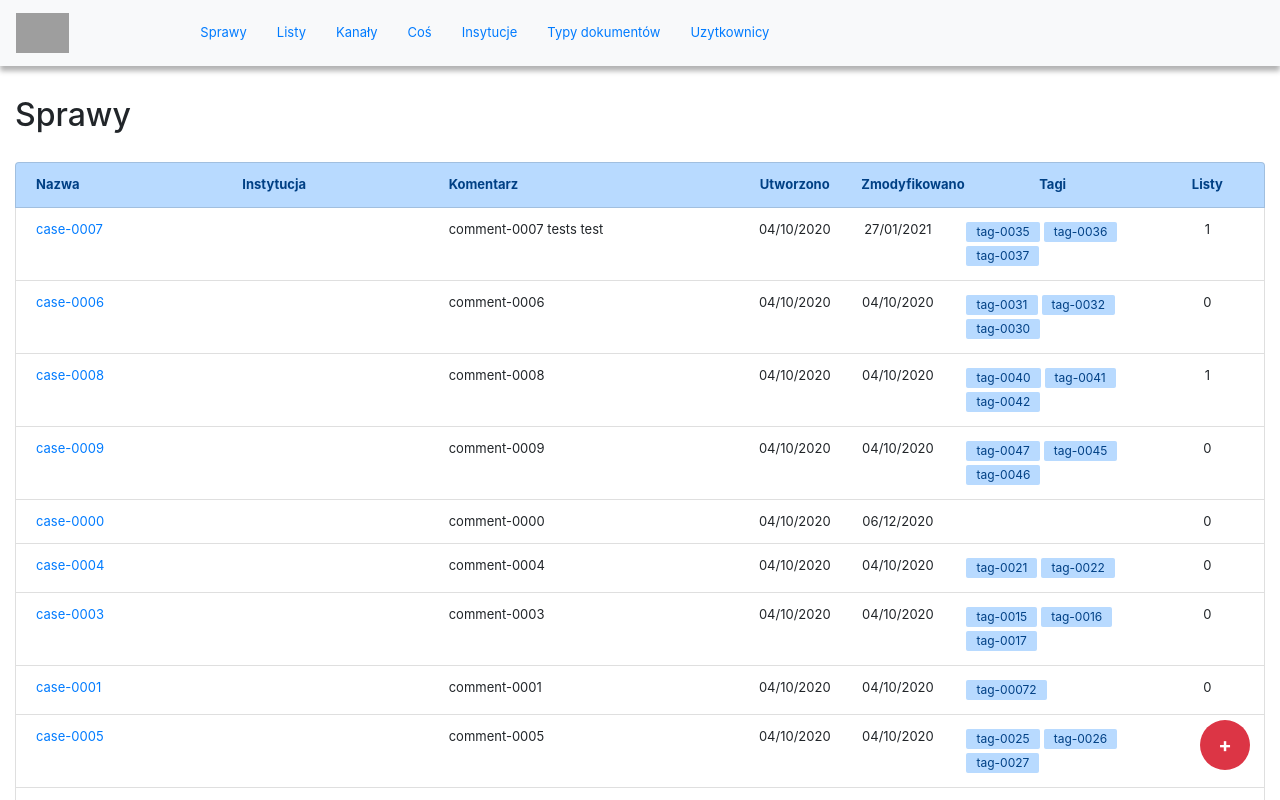
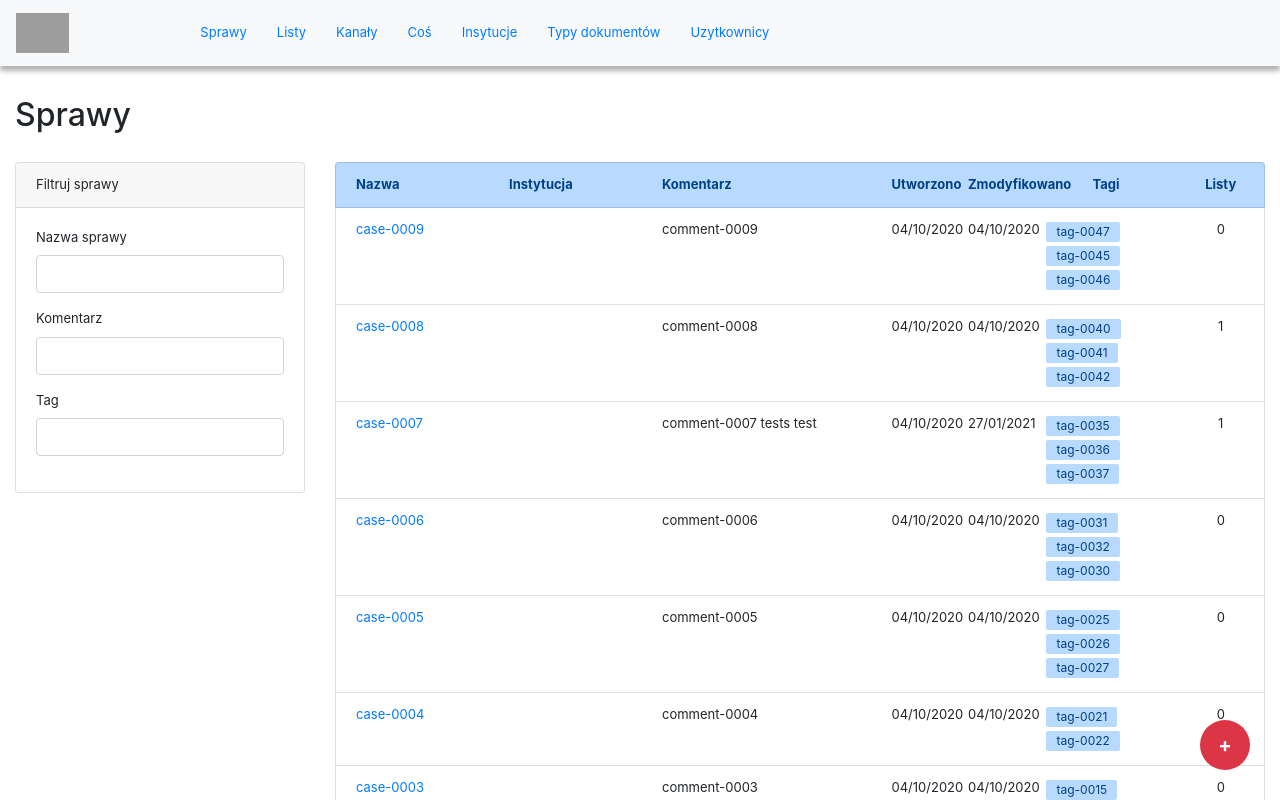
Before and after one commit to WlodzimierzKorza/small_eod, a React (Create React App) app: page /cases in a window 1280 px wide. Shown: the top 800 px of the page. Built offline with nearby package versions, Linux system fonts and the light colour scheme; grey boxes are pictures that could not be loaded.

Commit message:
Add adding case functionality and cases filtering

```diff
--- /dev/null
+++ b/src/components/Cases/CasesFilterForm.js
@@ -0,0 +1,28 @@
+import React from 'react'
+import { Card, Form } from 'react-bootstrap'
+
+const CasesFilterForm = ({ handleChange, tagsHandleChange }) => {
+    return (
+        <Card>
+            <Card.Header>Filtruj sprawy</Card.Header>
+            <Card.Body>
+                <Form>
+                    <Form.Group>
+                        <Form.Label>Nazwa sprawy</Form.Label>
+                        <Form.Control name="name" onChange={handleChange} />
+                    </Form.Group>
+                    <Form.Group>
+                        <Form.Label>Komentarz</Form.Label>
+                        <Form.Control name="comment" onChange={handleChange} />
+                    </Form.Group>
+                    <Form.Group>
+                        <Form.Label>Tag</Form.Label>
+                        <Form.Control name="tags" onChange={tagsHandleChange} />
+                    </Form.Group>
+                </Form>
+            </Card.Body>
+        </Card>
+    )
+}
+
+export default CasesFilterForm
--- a/src/components/Cases/CasesList.js
+++ b/src/components/Cases/CasesList.js
@@ -1,15 +1,20 @@
 import React from 'react'
-import { connect } from 'react-redux'
 import { ListGroup, Row, Col } from 'react-bootstrap'
 import CasesRow from './CasesRow'
 
-const CasesList = ({ state }) => {
-    console.log(state)
+const CasesList = ({ cases, handleSort }) => {
     return (
         <ListGroup>
             <ListGroup.Item variant="primary">
                 <Row className="font-weight-bold">
-                    <Col md={2}>Nazwa</Col>
+                    <Col
+                        md={2}
+                        onClick={() => {
+                            handleSort('name')
+                        }}
+                    >
+                        Nazwa
+                    </Col>
                     <Col md={2}>Instytucja</Col>
                     <Col md={3}>Komentarz</Col>
                     <Col md={1} className="text-center">
@@ -26,17 +31,10 @@ const CasesList = ({ state }) => {
                     </Col>
                 </Row>
             </ListGroup.Item>
-            {state.cases.map((item) => {
+            {cases.map((item) => {
                 return <CasesRow key={item.id} item={item} />
             })}
         </ListGroup>
     )
 }
-
-const mapStateToProps = (state) => {
-    return {
-        state,
-    }
-}
-
-export default connect(mapStateToProps, null)(CasesList)
+export default CasesList
--- a/src/components/Cases/CasesModal.js
+++ b/src/components/Cases/CasesModal.js
@@ -1,12 +1,13 @@
 import React from 'react'
+import { connect } from 'react-redux'
+import { addItem } from '../../redux/actions'
 import { Modal, Col, Form, FormLabel, Button } from 'react-bootstrap'
 import { Formik, Form as FormikForm } from 'formik'
 
-const CasesModal = ({ onHide, show }) => {
+const CasesModal = ({ onHide, show, addItem, state }) => {
     return (
         <Modal show={show} onHide={onHide} size="lg">
             <Modal.Header closeButton>Dodaj sprawę</Modal.Header>
-            <Modal.Body>
             <Formik
                 initialValues={{
                     id: '',
@@ -31,12 +32,14 @@ const CasesModal = ({ onHide, show }) => {
                     }
                     return errors
                 }}
-                    onSubmit={(values, { resetForm, setFieldValue }) => {}}
+                onSubmit={(values, { resetForm, setFieldValue }) => {
+                    addItem('cases', { ...values, id: new Date().getTime() })
+                }}
             >
                 {({ values, errors, handleChange, setFieldValue }) => {
-                        console.log(values, errors)
                     return (
                         <FormikForm>
+                            <Modal.Body>
                                 <Form.Row>
                                     <Col>
                                         <Form.Group>
@@ -59,6 +62,7 @@ const CasesModal = ({ onHide, show }) => {
                                             <Form.Control
                                                 name="instytution"
                                                 as="select"
+                                                onChange={handleChange}
                                             ></Form.Control>
                                         </Form.Group>
                                     </Col>
@@ -82,13 +86,20 @@ const CasesModal = ({ onHide, show }) => {
                                     <Col>
                                         <Form.Group>
                                             <FormLabel>Czyja sprawa</FormLabel>
-                                            <Form.Control as="select"></Form.Control>
+                                            <Form.Control
+                                                as="select"
+                                                onChange={handleChange}
+                                                name=""
+                                            >
+                                                <option vlaue="client">Klient</option>
+                                                <option value="sowp">SOWP</option>
+                                            </Form.Control>
                                         </Form.Group>
                                     </Col>
                                     <Col>
                                         <Form.Group>
                                             <FormLabel>Odpowiedzialny za sprawę</FormLabel>
-                                            <Form.Control as="select"></Form.Control>
+                                            <Form.Control as="select">{}</Form.Control>
                                         </Form.Group>
                                     </Col>
                                     <Col>
@@ -104,16 +115,30 @@ const CasesModal = ({ onHide, show }) => {
                                         </Form.Group>
                                     </Col>
                                 </Form.Row>
+                            </Modal.Body>
+                            <Modal.Footer>
+                                <Button variant="outline-primary" type="submit">
+                                    Dodaj sprawę
+                                </Button>
+                            </Modal.Footer>
                         </FormikForm>
                     )
                 }}
             </Formik>
-            </Modal.Body>
-            <Modal.Footer>
-                <Button variant="outline-primary">Dodaj sprawę</Button>
-            </Modal.Footer>
         </Modal>
     )
 }
+const mapStateToProps = (state) => {
+    return {
+        state,
+    }
+}
+const mapDispatchToProps = (dispatch) => {
+    return {
+        addItem: (type, item) => {
+            dispatch(addItem(type, item))
+        },
+    }
+}
 
-export default CasesModal
+export default connect(mapStateToProps, mapDispatchToProps)(CasesModal)
--- a/src/helpers/index.js
+++ b/src/helpers/index.js
@@ -15,3 +15,23 @@ export const sortArray = (array, param, order) => {
         return a[param] < b[param] ? 1 : -1
     })
 }
+
+export const arrayStringFilter = (array, field, value, tag) => {
+    console.log(field, value)
+    if (value.length > 2) {
+        return array.filter((item) => {
+            return item[field].toLowerCase().search(value) !== -1
+        })
+    } else return array
+}
+export const arrayTagsFilter = (array, value) => {
+    if (value.length > 2) {
+        return array.filter((item) => {
+            return (
+                item.tags.filter((tag) => {
+                    return tag.toLowerCase().search(value) !== -1
+                }).length > 0
+            )
+        })
+    } else return array
+}
--- a/src/index.js
+++ b/src/index.js
@@ -2,18 +2,15 @@ import React from 'react'
 import ReactDOM from 'react-dom'
 import { Provider } from 'react-redux'
 import App from './App'
-import AppContext from './context'
 import store from './redux/store'
 import reportWebVitals from './reportWebVitals'
 import 'bootstrap/dist/css/bootstrap.min.css'
 import './index.scss'
 
 ReactDOM.render(
-    <React.StrictMode>
-        <Provider store={store}>
-            <App />
-        </Provider>
-    </React.StrictMode>,
+    <Provider store={store}>
+        <App />
+    </Provider>,
     document.getElementById('root'),
 )
 
--- a/src/redux/actions/index.js
+++ b/src/redux/actions/index.js
@@ -7,3 +7,13 @@ export const UPDATE_ITEM = 'UPDATE_ITEM'
 // export const AUTH_REQUEST = 'AUTH_REQUEST'
 // export const AUTH_SUCCESS = 'AUTH_SUCCESS'
 // export const AUTH_FAILURE = 'AUTH_FAILURE'
+
+export const addItem = (type, item) => (dispatch) => {
+    return dispatch({
+        type: ADD_ITEM,
+        payload: {
+            type,
+            item,
+        },
+    })
+}
--- a/src/redux/reducers/index.js
+++ b/src/redux/reducers/index.js
@@ -3,9 +3,10 @@ import { REMOVE_ITEM, ADD_ITEM, UPDATE_ITEM } from '../actions'
 export default (state, { type, payload }) => {
     switch (type) {
         case ADD_ITEM:
+            console.log(payload)
             return {
                 ...state,
-                [payload.name]: payload.value,
+                [payload.type]: [...state[payload.type], payload.item],
             }
         default:
             return state
--- a/src/redux/store.js
+++ b/src/redux/store.js
@@ -19,5 +19,4 @@ const initialState = {
 }
 
 const store = createStore(reducer, initialState, composeWithDevTools(applyMiddleware(thunk)))
-
 export default store
--- a/src/views/CasesView.js
+++ b/src/views/CasesView.js
@@ -1,22 +1,57 @@
-import React, { useState } from 'react'
+import React, { useState, useEffect } from 'react'
+import { connect } from 'react-redux'
 import AddButton from '../components/AddButton/AddButton'
 import Heading from '../components/Heading/Heading'
 import CasesList from '../components/Cases/CasesList'
 import CasesModal from '../components/Cases/CasesModal'
+import { Col, Row } from 'react-bootstrap'
+import { sortArray, arrayStringFilter, arrayTagsFilter } from '../helpers'
+import CasesFilterForm from '../components/Cases/CasesFilterForm'
 
-const CasesView = () => {
+const CasesView = ({ state }) => {
     const [show, setShow] = useState(false)
     const handleClose = () => setShow(false)
     const handleShow = () => setShow(true)
+    const [casesArray, setCasesArray] = useState([])
+    const [order, setOrder] = useState(true)
 
+    useEffect(() => {
+        setCasesArray(sortArray(state.cases, 'id', false))
+    }, [state.cases])
+
+    const handleSort = (param) => {
+        console.log(sortArray(casesArray, param, !order))
+        setCasesArray(sortArray(casesArray, param, !order))
+        setOrder(!order)
+    }
+    const handleChange = (e) => {
+        setCasesArray(arrayStringFilter(state.cases, e.target.name, e.target.value))
+    }
+    const tagsHandleChange = (e) => {
+        setCasesArray(arrayTagsFilter(state.cases, e.target.value))
+    }
     return (
         <>
             <Heading>Sprawy</Heading>
-            <CasesList />
+            <Row>
+                <Col md={3}>
+                    <CasesFilterForm
+                        handleChange={handleChange}
+                        tagsHandleChange={tagsHandleChange}
+                    />
+                </Col>
+                <Col md={9}>
+                    <CasesList handleSort={handleSort} cases={casesArray} />
+                </Col>
+            </Row>
+
             <CasesModal show={show} onHide={handleClose} />
             <AddButton method={handleShow} />
         </>
     )
 }
+const mapStateToProps = (state) => {
+    return { state }
+}
 
-export default CasesView
+export default connect(mapStateToProps, null)(CasesView)
```
Lines whose indentation alone changed are shown as unchanged.
